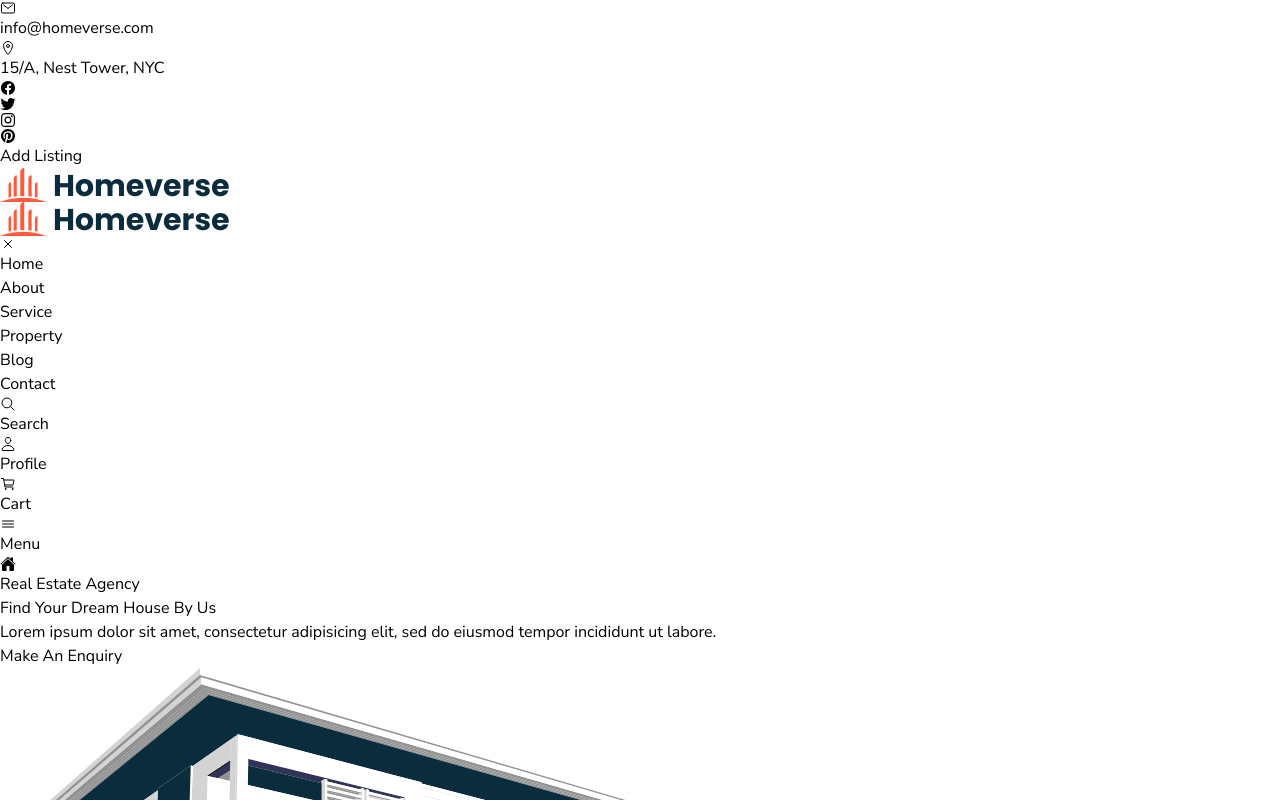
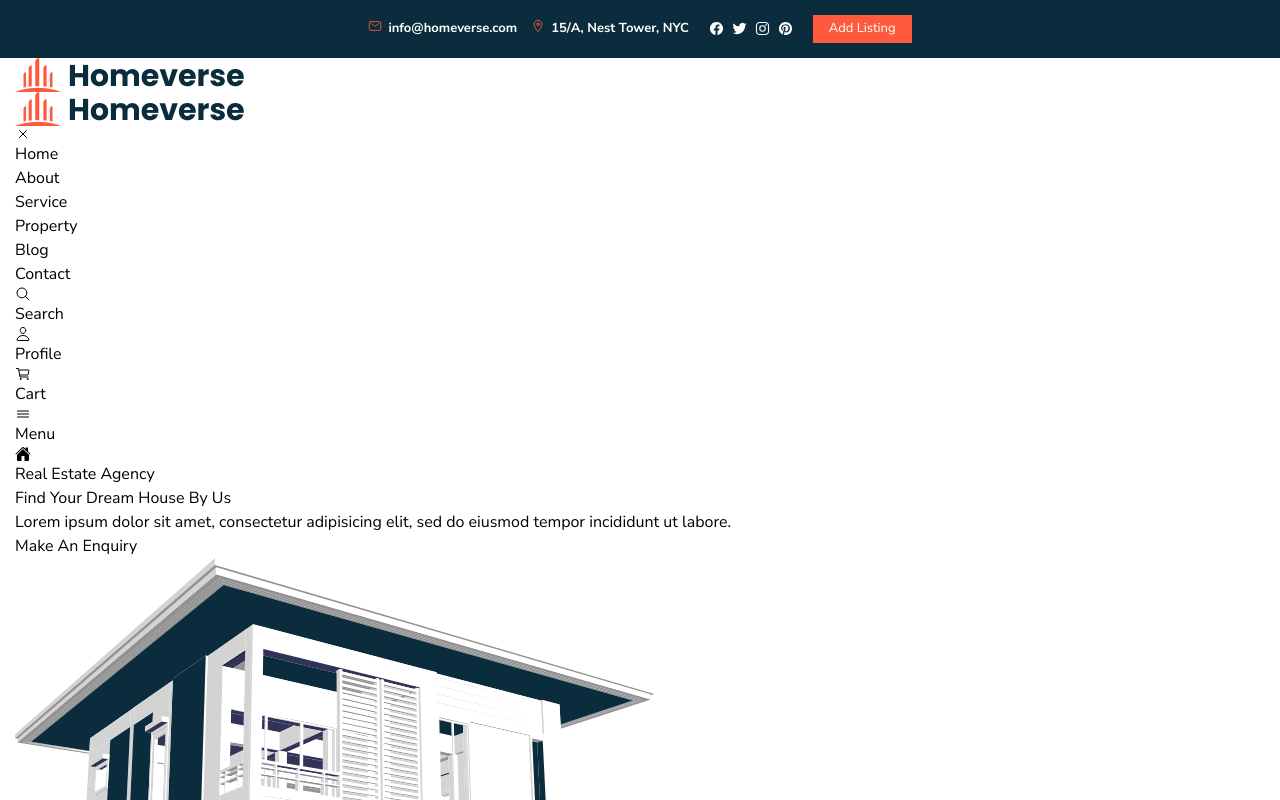
Before and after one commit to avena/codewithsadee, a website: page index.html in a window 1280 px wide. Shown: the top 800 px of the page. Drawn offline with nearby package versions, Linux system fonts and the light colour scheme.

Commit message:
End Header-Top 23:14

```diff
--- a/index.html
+++ b/index.html
@@ -17,63 +17,64 @@
 
 
   </head>
-  <body class="bg-white overflow-hidden">
+  <!-- overflow-hidden -->
+  <body class="bg-white ">
 
 
-  <header class="header" data-header>
+  <header class="header relative" data-header>
     <div class="overlay" data-overlay> </div>
 
-    <div class="header-top">
+    <div class="header-top bg-prussian-blue">
 
-      <div class="container">
+      <div class="container flex flex-wrap justify-center items-center gap-x-5 gap-y-2">
 
-        <ul class="header-top-list">
+        <ul class="header-top-list flex flex-wrap justify-center items-center gap-3.5">
 
           <li>
-            <a href="mailto:info@homeverse.com" class="header-top-link">
-              <ion-icon name="mail-outline"></ion-icon>
+            <a href="mailto:info@homeverse.com" class="header-top-link flex justify-center gap-1.5 text-white text-fs-6 font-fw700 hover:text-orange-soda focus:text-orange-soda">
+              <ion-icon name="mail-outline" class="text-orange-soda text-fs-5"></ion-icon>
               <span>info@homeverse.com</span>
             </a>
           </li>
 
           <li>
-            <a href="mailto:info@homeverse.com" class="header-top-link">
-              <ion-icon name="location-outline"></ion-icon>
+            <a href="mailto:info@homeverse.com" class="header-top-link flex justify-center gap-1.5 text-white text-fs-6 font-fw700 hover:text-orange-soda focus:text-orange-soda">
+              <ion-icon name="location-outline" class="text-orange-soda text-fs-5"></ion-icon>
               <address>15/A, Nest Tower, NYC</address>
             </a>
           </li>
 
         </ul>
 
-        <div class="wrapper">
-          <ul class="header-top-social-list">
+        <div class="wrapper flex items-center gap-5">
+          <ul class="header-top-social-list flex items-center gap-2">
 
             <li>
-              <a href="#" class="header-top-social-link">
+              <a href="#" class="header-top-social-link text-white text-[15px]">
                 <ion-icon name="logo-facebook"></ion-icon>
               </a>
             </li>
 
             <li>
-              <a href="#" class="header-top-social-link">
+              <a href="#" class="header-top-social-link text-white text-[15px]">
                 <ion-icon name="logo-twitter"></ion-icon>
               </a>
             </li>
 
             <li>
-              <a href="#" class="header-top-social-link">
+              <a href="#" class="header-top-social-link text-white text-[15px]">
                 <ion-icon name="logo-instagram"></ion-icon>
               </a>
             </li>
 
             <li>
-              <a href="#" class="header-top-social-link">
+              <a href="#" class="header-top-social-link text-white text-[15px]">
                 <ion-icon name="logo-pinterest"></ion-icon>
               </a>
             </li>
 
           </ul>
-          <button class="header-top-btn">Add Listing</button>
+          <button class="header-top-btn bg-orange-soda text-white text-fs-6 text-fw700 py-1 px-4">Add Listing</button>
         </div>
 
 
--- a/src/style.css
+++ b/src/style.css
@@ -30,8 +30,6 @@
   --ff-nunito-sans: "Nunito Sans", sans-serif;
   --ff-poppins: "Poppins", sans-serif;
 
-*/
-
   --fs-1: 1.875rem;
   --fs-2: 1.5rem;
   --fs-3: 1.375rem;
@@ -43,6 +41,8 @@
   --fw-500: 500;
   --fw-600: 600;
   --fw-700: 700;
+
+  */
 
 
   --transition: 0.25s ease;
@@ -97,6 +97,19 @@ ion-icon { pointer-events: none; }
   border-left: 2px solid var(--white);
 }
 
+/***** header e alguns estido*/
+.container {
+  padding-inline: 15px;
+}
+
+
+.header {
+  z-index: 2;
+}
+
+.header-top {
+  padding-block: 15px;
+}
 
 @tailwind base;
 @tailwind components;
--- a/tailwind.config.js
+++ b/tailwind.config.js
@@ -26,6 +26,20 @@ module.exports = {
     fontFamily: {
       'ff-nunito-sans': ["Nunito Sans", "sans-serif"],
       'ff-poppins': ["Poppins", "sans-serif"]
+    },
+    fontSize: {
+      'fs-1': '1.875rem',
+      'fs-2': '1.5rem',
+      'fs-3': '1.375rem',
+      'fs-4': '1.125rem',
+      'fs-5': '0.875rem',
+      'fs-6': '0.813rem',
+      'fs-7': '0.75rem'
+    },
+    fontWeight: {
+      fw500: 500,
+      fw600: 600,
+      fw700: 700
     }
 
   },
```
Also changed, not shown: assets/css/style.css.
